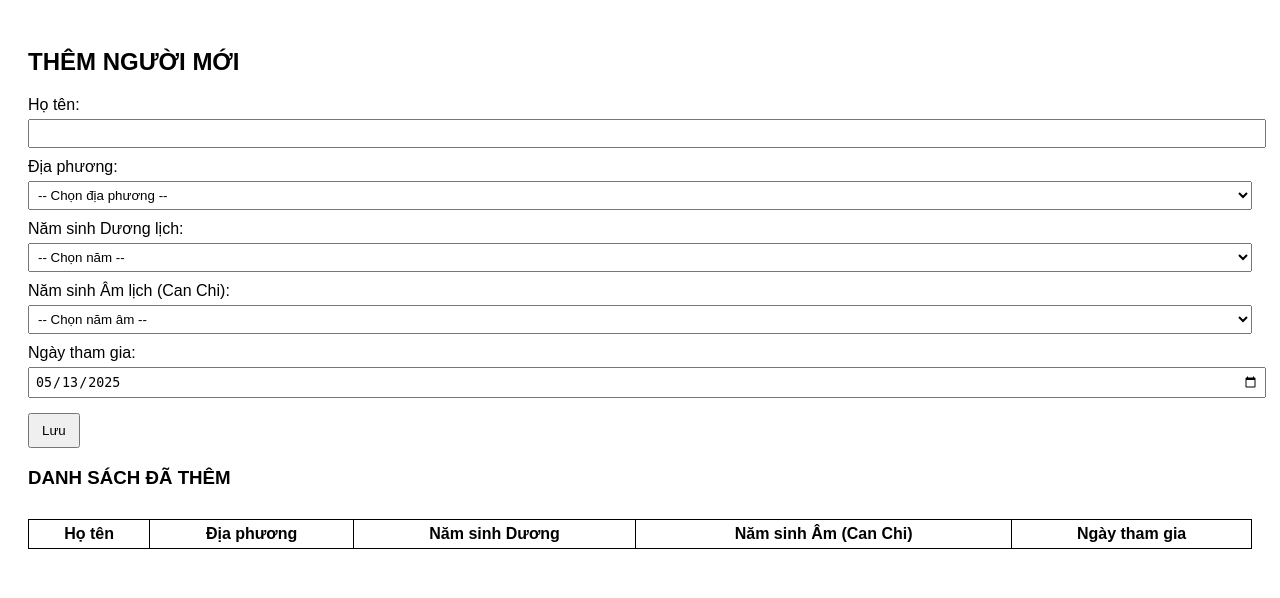
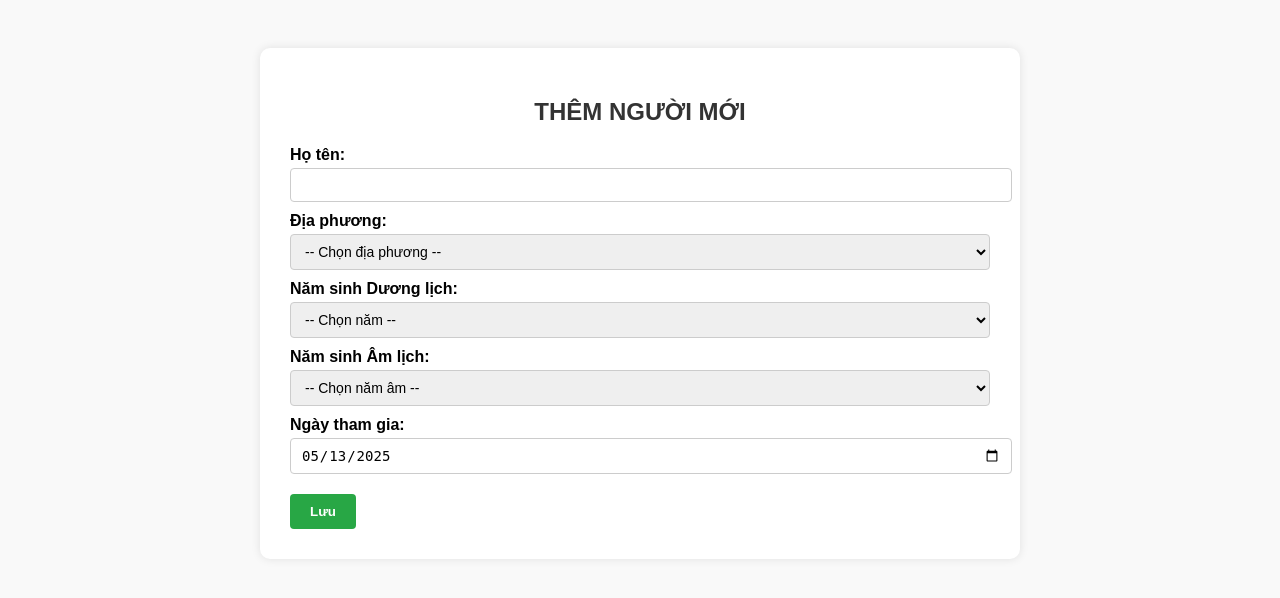
Before and after one commit to huyenhocvt/huyen_hoc_xuan_truong, a Flask app: page /them-nguoi-moi/ in a window 1280 px wide. Shown: the top 598 px of the page. Run offline with Flask 3, Linux system fonts and the light colour scheme; lists and menus that the app fills with data are empty.

Commit message:
Cập nhật form thêm người: chuẩn hóa và đẹp hơn

```diff
--- a/templates/bo_sung_nguoi_day_du.html
+++ b/templates/bo_sung_nguoi_day_du.html
@@ -1,26 +1,69 @@
-
 <!DOCTYPE html>
 <html>
 <head>
     <meta charset="UTF-8">
-    <title>Bổ sung người mới</title>
+    <title>Thêm người mới</title>
     <style>
-        body { font-family: Arial, sans-serif; padding: 20px; }
-        label { display: block; margin-top: 10px; }
-        input, select { width: 100%; padding: 5px; margin-top: 5px; }
-        button { margin-top: 15px; padding: 8px 12px; }
-        table, th, td {
-            border: 1px solid black;
-            border-collapse: collapse;
-            padding: 5px;
+        body {
+            font-family: Arial, sans-serif;
+            background-color: #f9f9f9;
+            padding: 40px;
+        }
+        .container {
+            max-width: 700px;
+            margin: auto;
+            background-color: #fff;
+            padding: 30px;
+            border-radius: 10px;
+            box-shadow: 0 0 10px rgba(0,0,0,0.1);
+        }
+        h2 {
+            text-align: center;
+            color: #333;
+        }
+        label {
+            display: block;
+            margin-top: 10px;
+            font-weight: bold;
+        }
+        input, select {
+            width: 100%;
+            padding: 8px 10px;
+            margin-top: 4px;
+            font-size: 14px;
+            border: 1px solid #ccc;
+            border-radius: 4px;
+        }
+        button {
+            margin-top: 20px;
+            padding: 10px 20px;
+            font-weight: bold;
+            background-color: #28a745;
+            color: white;
+            border: none;
+            border-radius: 4px;
+            cursor: pointer;
+        }
+        button:hover {
+            background-color: #218838;
         }
         table {
             margin-top: 30px;
             width: 100%;
+            border-collapse: collapse;
+        }
+        table, th, td {
+            border: 1px solid #ccc;
+            padding: 6px;
+            text-align: center;
+        }
+        th {
+            background-color: #eee;
         }
     </style>
 </head>
 <body>
+    <div class="container">
         <h2>THÊM NGƯỜI MỚI</h2>
         <form method="POST">
             <label>Họ tên:</label>
@@ -117,85 +160,85 @@
 <option value="2025">2025</option>
             </select>
 
-        <label>Năm sinh Âm lịch (Can Chi):</label>
+            <label>Năm sinh Âm lịch:</label>
             <select name="nam_sinh_am">
                 <option value="">-- Chọn năm âm --</option>
-            <option value="Canh Dần (1950)">Canh Dần (1950)</option>
-<option value="Tân Mão (1951)">Tân Mão (1951)</option>
-<option value="Nhâm Thìn (1952)">Nhâm Thìn (1952)</option>
-<option value="Quý Tỵ (1953)">Quý Tỵ (1953)</option>
-<option value="Giáp Ngọ (1954)">Giáp Ngọ (1954)</option>
-<option value="Ất Mùi (1955)">Ất Mùi (1955)</option>
-<option value="Bính Thân (1956)">Bính Thân (1956)</option>
-<option value="Đinh Dậu (1957)">Đinh Dậu (1957)</option>
-<option value="Mậu Tuất (1958)">Mậu Tuất (1958)</option>
-<option value="Kỷ Hợi (1959)">Kỷ Hợi (1959)</option>
-<option value="Canh Tý (1960)">Canh Tý (1960)</option>
-<option value="Tân Sửu (1961)">Tân Sửu (1961)</option>
-<option value="Nhâm Dần (1962)">Nhâm Dần (1962)</option>
-<option value="Quý Mão (1963)">Quý Mão (1963)</option>
-<option value="Giáp Thìn (1964)">Giáp Thìn (1964)</option>
-<option value="Ất Tỵ (1965)">Ất Tỵ (1965)</option>
-<option value="Bính Ngọ (1966)">Bính Ngọ (1966)</option>
-<option value="Đinh Mùi (1967)">Đinh Mùi (1967)</option>
-<option value="Mậu Thân (1968)">Mậu Thân (1968)</option>
-<option value="Kỷ Dậu (1969)">Kỷ Dậu (1969)</option>
-<option value="Canh Tuất (1970)">Canh Tuất (1970)</option>
-<option value="Tân Hợi (1971)">Tân Hợi (1971)</option>
-<option value="Nhâm Tý (1972)">Nhâm Tý (1972)</option>
-<option value="Quý Sửu (1973)">Quý Sửu (1973)</option>
-<option value="Giáp Dần (1974)">Giáp Dần (1974)</option>
-<option value="Ất Mão (1975)">Ất Mão (1975)</option>
-<option value="Bính Thìn (1976)">Bính Thìn (1976)</option>
-<option value="Đinh Tỵ (1977)">Đinh Tỵ (1977)</option>
-<option value="Mậu Ngọ (1978)">Mậu Ngọ (1978)</option>
-<option value="Kỷ Mùi (1979)">Kỷ Mùi (1979)</option>
-<option value="Canh Thân (1980)">Canh Thân (1980)</option>
-<option value="Tân Dậu (1981)">Tân Dậu (1981)</option>
-<option value="Nhâm Tuất (1982)">Nhâm Tuất (1982)</option>
-<option value="Quý Hợi (1983)">Quý Hợi (1983)</option>
-<option value="Giáp Tý (1984)">Giáp Tý (1984)</option>
-<option value="Ất Sửu (1985)">Ất Sửu (1985)</option>
-<option value="Bính Dần (1986)">Bính Dần (1986)</option>
-<option value="Đinh Mão (1987)">Đinh Mão (1987)</option>
-<option value="Mậu Thìn (1988)">Mậu Thìn (1988)</option>
-<option value="Kỷ Tỵ (1989)">Kỷ Tỵ (1989)</option>
-<option value="Canh Ngọ (1990)">Canh Ngọ (1990)</option>
-<option value="Tân Mùi (1991)">Tân Mùi (1991)</option>
-<option value="Nhâm Thân (1992)">Nhâm Thân (1992)</option>
-<option value="Quý Dậu (1993)">Quý Dậu (1993)</option>
-<option value="Giáp Tuất (1994)">Giáp Tuất (1994)</option>
-<option value="Ất Hợi (1995)">Ất Hợi (1995)</option>
-<option value="Bính Tý (1996)">Bính Tý (1996)</option>
-<option value="Đinh Sửu (1997)">Đinh Sửu (1997)</option>
-<option value="Mậu Dần (1998)">Mậu Dần (1998)</option>
-<option value="Kỷ Mão (1999)">Kỷ Mão (1999)</option>
-<option value="Canh Thìn (2000)">Canh Thìn (2000)</option>
-<option value="Tân Tỵ (2001)">Tân Tỵ (2001)</option>
-<option value="Nhâm Ngọ (2002)">Nhâm Ngọ (2002)</option>
-<option value="Quý Mùi (2003)">Quý Mùi (2003)</option>
-<option value="Giáp Thân (2004)">Giáp Thân (2004)</option>
-<option value="Ất Dậu (2005)">Ất Dậu (2005)</option>
-<option value="Bính Tuất (2006)">Bính Tuất (2006)</option>
-<option value="Đinh Hợi (2007)">Đinh Hợi (2007)</option>
-<option value="Mậu Tý (2008)">Mậu Tý (2008)</option>
-<option value="Kỷ Sửu (2009)">Kỷ Sửu (2009)</option>
-<option value="Canh Dần (2010)">Canh Dần (2010)</option>
-<option value="Tân Mão (2011)">Tân Mão (2011)</option>
-<option value="Nhâm Thìn (2012)">Nhâm Thìn (2012)</option>
-<option value="Quý Tỵ (2013)">Quý Tỵ (2013)</option>
-<option value="Giáp Ngọ (2014)">Giáp Ngọ (2014)</option>
-<option value="Ất Mùi (2015)">Ất Mùi (2015)</option>
-<option value="Bính Thân (2016)">Bính Thân (2016)</option>
-<option value="Đinh Dậu (2017)">Đinh Dậu (2017)</option>
-<option value="Mậu Tuất (2018)">Mậu Tuất (2018)</option>
-<option value="Kỷ Hợi (2019)">Kỷ Hợi (2019)</option>
-<option value="Canh Tý (2020)">Canh Tý (2020)</option>
-<option value="Tân Sửu (2021)">Tân Sửu (2021)</option>
-<option value="Nhâm Dần (2022)">Nhâm Dần (2022)</option>
-<option value="Quý Mão (2023)">Quý Mão (2023)</option>
-<option value="Giáp Thìn (2024)">Giáp Thìn (2024)</option>
-<option value="Ất Tỵ (2025)">Ất Tỵ (2025)</option>
+<option value="1950">1950</option>
+<option value="1951">1951</option>
+<option value="1952">1952</option>
+<option value="1953">1953</option>
+<option value="1954">1954</option>
+<option value="1955">1955</option>
+<option value="1956">1956</option>
+<option value="1957">1957</option>
+<option value="1958">1958</option>
+<option value="1959">1959</option>
+<option value="1960">1960</option>
+<option value="1961">1961</option>
+<option value="1962">1962</option>
+<option value="1963">1963</option>
+<option value="1964">1964</option>
+<option value="1965">1965</option>
+<option value="1966">1966</option>
+<option value="1967">1967</option>
+<option value="1968">1968</option>
+<option value="1969">1969</option>
+<option value="1970">1970</option>
+<option value="1971">1971</option>
+<option value="1972">1972</option>
+<option value="1973">1973</option>
+<option value="1974">1974</option>
+<option value="1975">1975</option>
+<option value="1976">1976</option>
+<option value="1977">1977</option>
+<option value="1978">1978</option>
+<option value="1979">1979</option>
+<option value="1980">1980</option>
+<option value="1981">1981</option>
+<option value="1982">1982</option>
+<option value="1983">1983</option>
+<option value="1984">1984</option>
+<option value="1985">1985</option>
+<option value="1986">1986</option>
+<option value="1987">1987</option>
+<option value="1988">1988</option>
+<option value="1989">1989</option>
+<option value="1990">1990</option>
+<option value="1991">1991</option>
+<option value="1992">1992</option>
+<option value="1993">1993</option>
+<option value="1994">1994</option>
+<option value="1995">1995</option>
+<option value="1996">1996</option>
+<option value="1997">1997</option>
+<option value="1998">1998</option>
+<option value="1999">1999</option>
+<option value="2000">2000</option>
+<option value="2001">2001</option>
+<option value="2002">2002</option>
+<option value="2003">2003</option>
+<option value="2004">2004</option>
+<option value="2005">2005</option>
+<option value="2006">2006</option>
+<option value="2007">2007</option>
+<option value="2008">2008</option>
+<option value="2009">2009</option>
+<option value="2010">2010</option>
+<option value="2011">2011</option>
+<option value="2012">2012</option>
+<option value="2013">2013</option>
+<option value="2014">2014</option>
+<option value="2015">2015</option>
+<option value="2016">2016</option>
+<option value="2017">2017</option>
+<option value="2018">2018</option>
+<option value="2019">2019</option>
+<option value="2020">2020</option>
+<option value="2021">2021</option>
+<option value="2022">2022</option>
+<option value="2023">2023</option>
+<option value="2024">2024</option>
+<option value="2025">2025</option>
             </select>
 
             <label>Ngày tham gia:</label>
@@ -204,6 +247,7 @@
             <button type="submit">Lưu</button>
         </form>
 
+        {% if data %}
         <h3>DANH SÁCH ĐÃ THÊM</h3>
         <table>
             <thead>
@@ -211,13 +255,23 @@
                     <th>Họ tên</th>
                     <th>Địa phương</th>
                     <th>Năm sinh Dương</th>
-                <th>Năm sinh Âm (Can Chi)</th>
+                    <th>Năm sinh Âm</th>
                     <th>Ngày tham gia</th>
                 </tr>
             </thead>
             <tbody>
-            <!-- Dữ liệu người dùng sẽ hiển thị ở đây -->
+                {% for row in data %}
+                    <tr>
+                        <td>{{ row["ten"] }}</td>
+                        <td>{{ row["dia_phuong"] }}</td>
+                        <td>{{ row["nam_sinh_duong"] }}</td>
+                        <td>{{ row["nam_sinh_am"] }}</td>
+                        <td>{{ row["tham_gia_ngay"] }}</td>
+                    </tr>
+                {% endfor %}
             </tbody>
         </table>
+        {% endif %}
+    </div>
 </body>
 </html>
```
Lines whose indentation alone changed are shown as unchanged.
